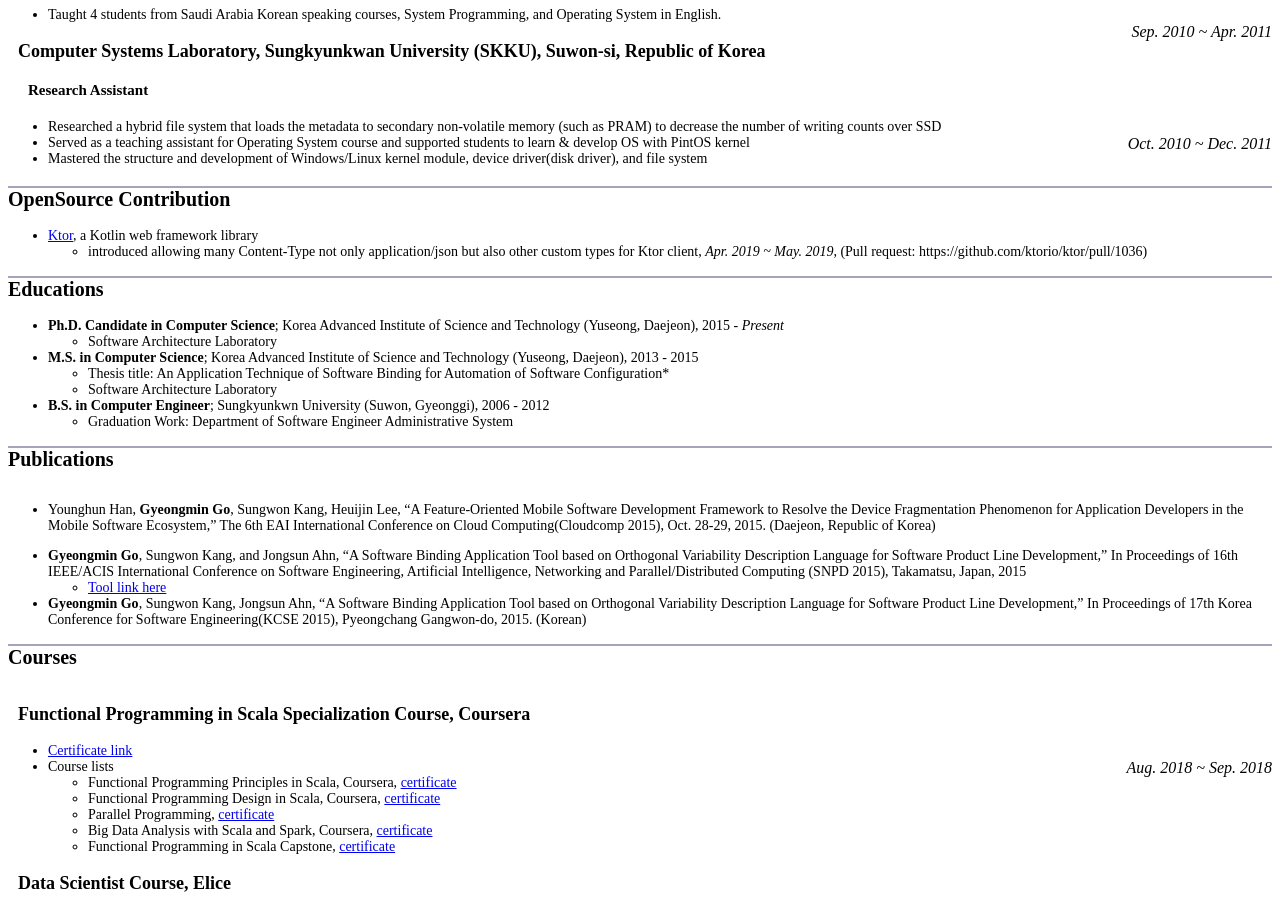
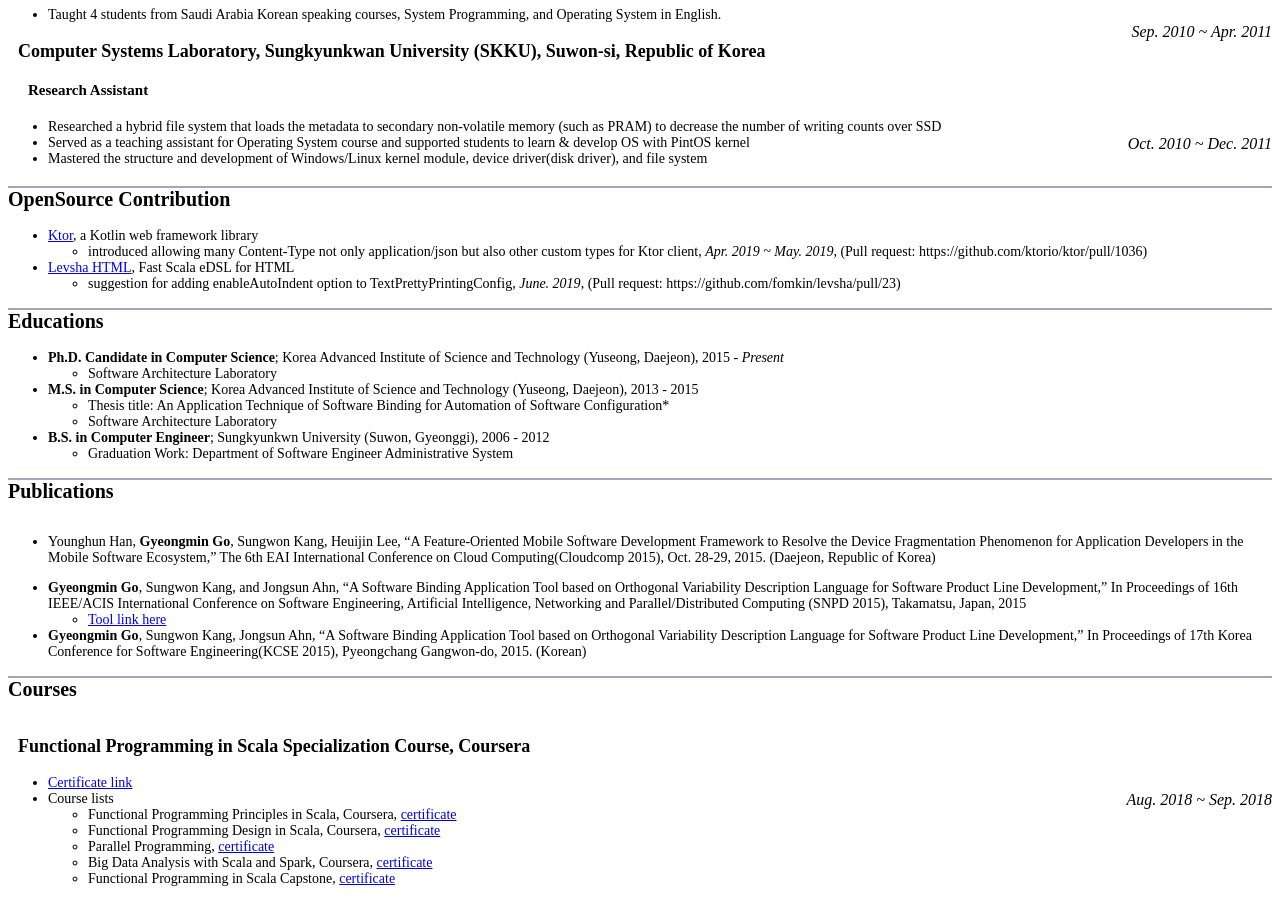
Before and after one commit to gkm2164/gkm2164.github.io, a Jekyll site: the page built from index.md, in a window 1280 px wide and 900 px high, scrolled down 1996 px. Built offline with Jekyll 4.4.1, drawn with Linux system fonts in a browser that asks for light colours; our own code applies the rules of GitHub Pages for plain Markdown files.

Commit message:
Update index.md

````diff
--- a/index.md
+++ b/index.md
@@ -148,6 +148,8 @@ _Oct. 2010 ~ Dec. 2011_
 ## OpenSource Contribution
 * [Ktor](https://github.com/ktorio/ktor), a Kotlin web framework library
    * introduced allowing many Content-Type not only ```application/json``` but also other custom types for Ktor client, _Apr. 2019 ~ May. 2019_, (Pull request: https://github.com/ktorio/ktor/pull/1036)
+* [Levsha HTML](https://github.com/fomkin/levsha), Fast Scala eDSL for HTML
+   * suggestion for adding ```enableAutoIndent``` option to ```TextPrettyPrintingConfig```, _June. 2019_, (Pull request: https://github.com/fomkin/levsha/pull/23)
 
 ## Educations
 * **Ph.D. Candidate in Computer Science**; Korea Advanced Institute of Science and Technology (Yuseong, Daejeon), 2015 - _Present_
````
